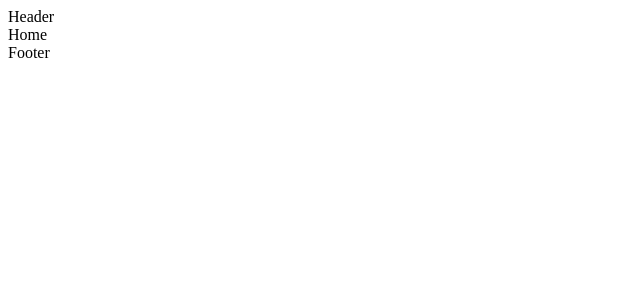
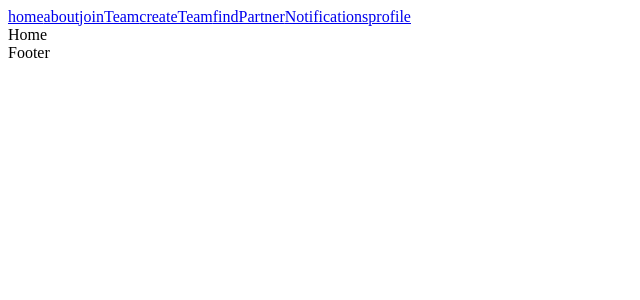
Before and after one commit to Saeedinum/ScrowCode, a React (Vite) app: page / in a window 1280 px wide. Shown: the top 300 px of the page, without its empty margins (0-640 px from the left). Built offline with nearby package versions, Linux system fonts and the light colour scheme; no server answers.

Commit message:
feat: create header component

```diff
--- a/src/components/Header.tsx
+++ b/src/components/Header.tsx
@@ -1,5 +1,34 @@
+import {NavLink} from "react-router-dom";
+
+const auth = true;
+
 const Header = () => {
-	return <div>Header</div>;
+	return (
+		<>
+			<header>
+				<nav>
+					<NavLink to={""}>home</NavLink>
+					<NavLink to={"about"}>about</NavLink>
+					<NavLink to={"joinTeam"}>joinTeam</NavLink>
+					<NavLink to={"createTeam"}>createTeam</NavLink>
+					<NavLink to={"findPartner"}>findPartner</NavLink>
+
+
+					{auth ? (
+						<>
+							<NavLink to={"Notifications"}>Notifications</NavLink>
+							<NavLink to={"profile"}>profile</NavLink>
+						</>
+					) : (
+						<>
+							<NavLink to={"login"}>login</NavLink>
+							<NavLink to={"signup"}>signup</NavLink>
+						</>
+					)}
+				</nav>
+			</header>
+		</>
+	);
 };
 
 export default Header;
```
